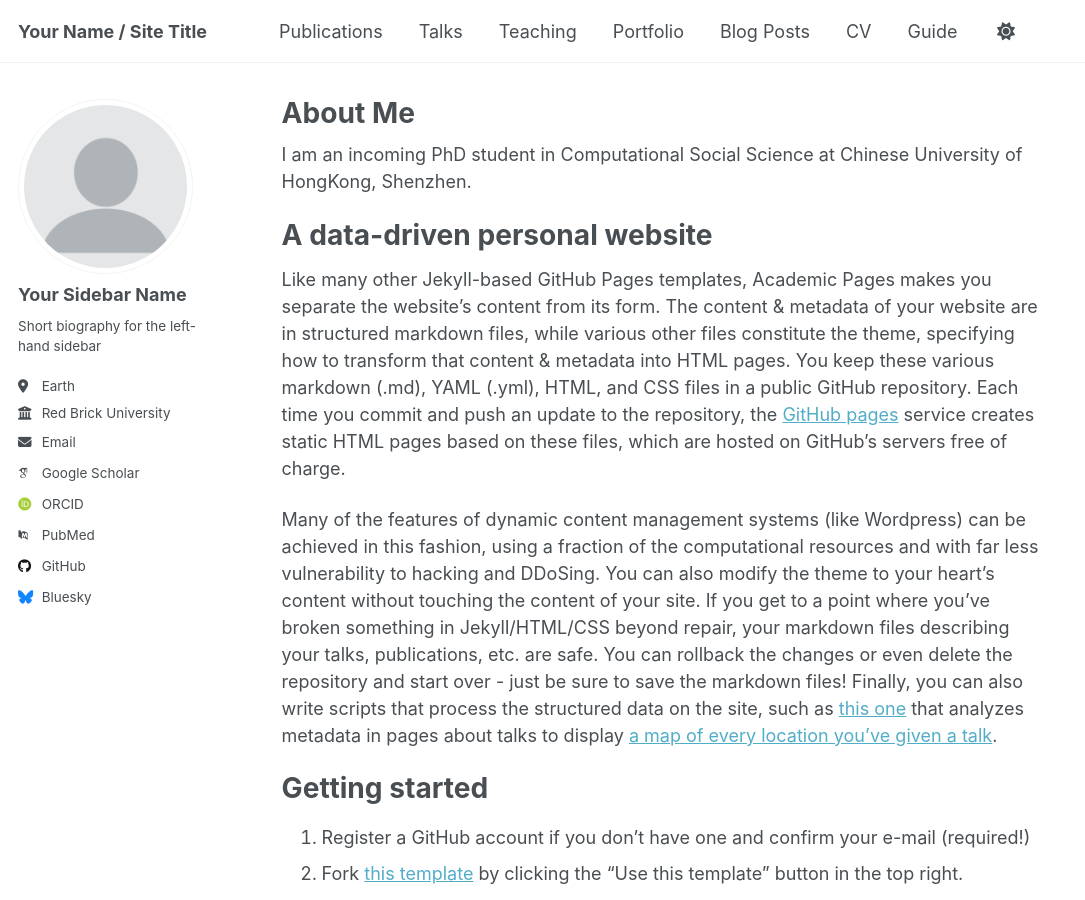
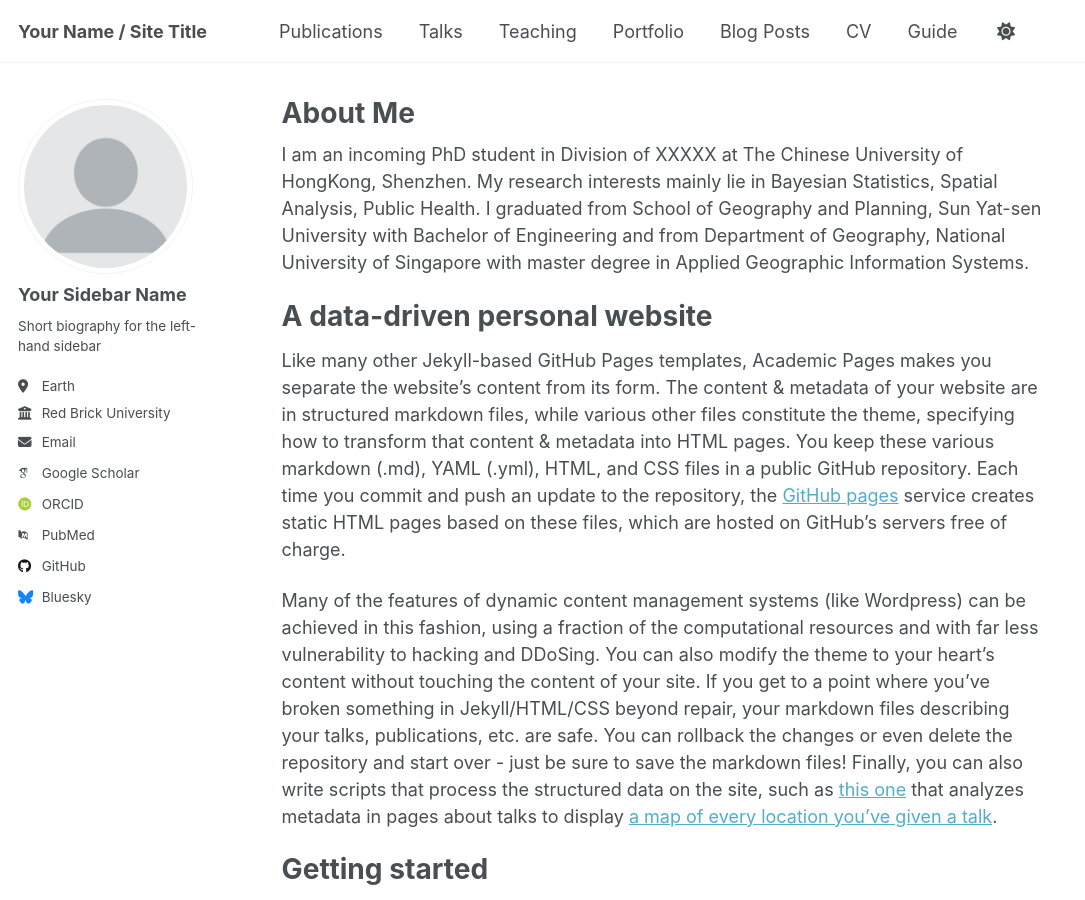
Before and after one commit to Helensyc/helensyc.github.io, a Jekyll site: the page built from _pages/about.md, in a window 1280 px wide and 900 px high. Shown: the whole window, without its empty margins (0-1085 px from the left). Built offline with Jekyll 4.4.1, drawn with Linux system fonts in a browser that asks for light colours; some web fonts are replaced.

Commit message:
about.md

```diff
--- a/_pages/about.md
+++ b/_pages/about.md
@@ -7,7 +7,7 @@ redirect_from:
   - /about.html
 ---
 
-I am an incoming PhD student in Computational Social Science at Chinese University of HongKong, Shenzhen.
+I am an incoming PhD student in Division of XXXXX at The Chinese University of HongKong, Shenzhen. My research interests mainly lie in Bayesian Statistics, Spatial Analysis, Public Health. I graduated from School of Geography and Planning, Sun Yat-sen University with Bachelor of Engineering and from Department of Geography, National University of Singapore with master degree in Applied Geographic Information Systems.
 
 A data-driven personal website
 ======
```
